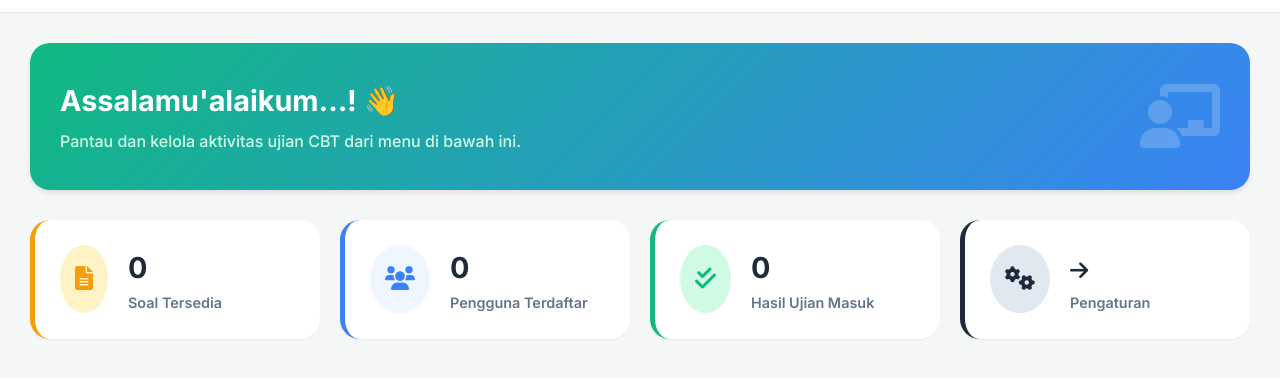
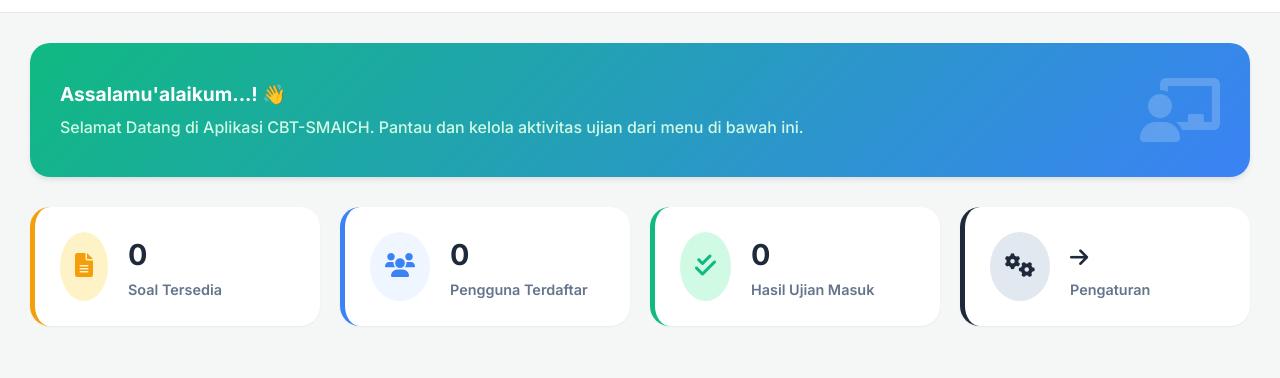
Before and after one commit to rouffadilah/cbtsmaich, a plain HTML site: page dashboard.html in a window 1280 px wide. Shown: the part 68-446 px from the top of the page. Drawn offline with nearby package versions, Linux system fonts and the light colour scheme; no server answers.

Commit message:
Update greeting text and welcome message

```diff
--- a/dashboard.html
+++ b/dashboard.html
@@ -80,8 +80,8 @@
                 <div id="section-beranda" class="content-section active">
                     <div class="welcome-banner">
                         <div>
-                            <h2 style="color: white; font-size: 1.8rem; margin-bottom: 5px;" id="greeting-text">Assalamu'alaikum...! 👋</h2>
-                            <p style="color: var(--primary-light); font-weight: 500;">Pantau dan kelola aktivitas ujian CBT dari menu di bawah ini.</p>
+                            <h2 style="color: white; font-size: 1.2rem; margin-bottom: 5px;" id="greeting-text">Assalamu'alaikum...! 👋</h2>
+                            <p style="color: var(--primary-light); font-weight: 500;">Selamat Datang di Aplikasi CBT-SMAICH. Pantau dan kelola aktivitas ujian dari menu di bawah ini.</p>
                         </div>
                         <i class="fas fa-chalkboard-teacher" style="font-size: 4rem; color: rgba(255,255,255,0.2);"></i>
                     </div>
```
